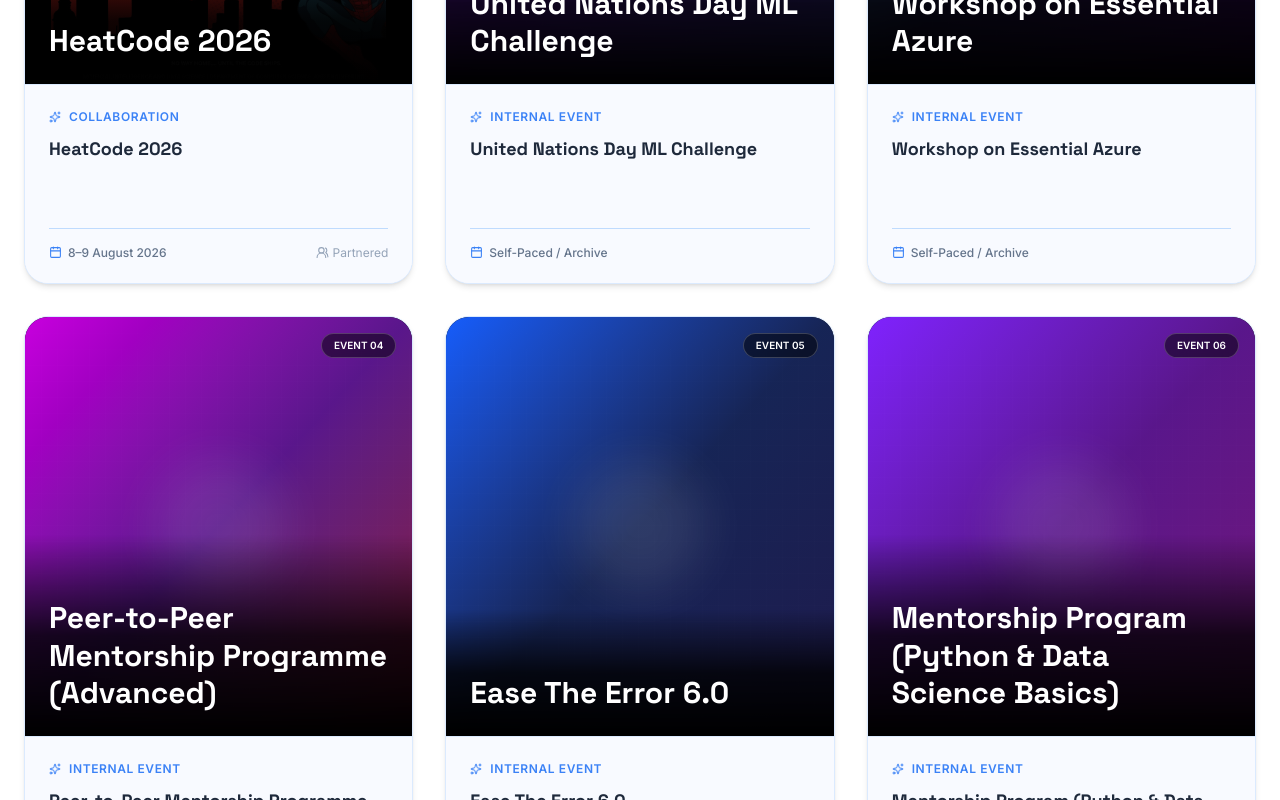
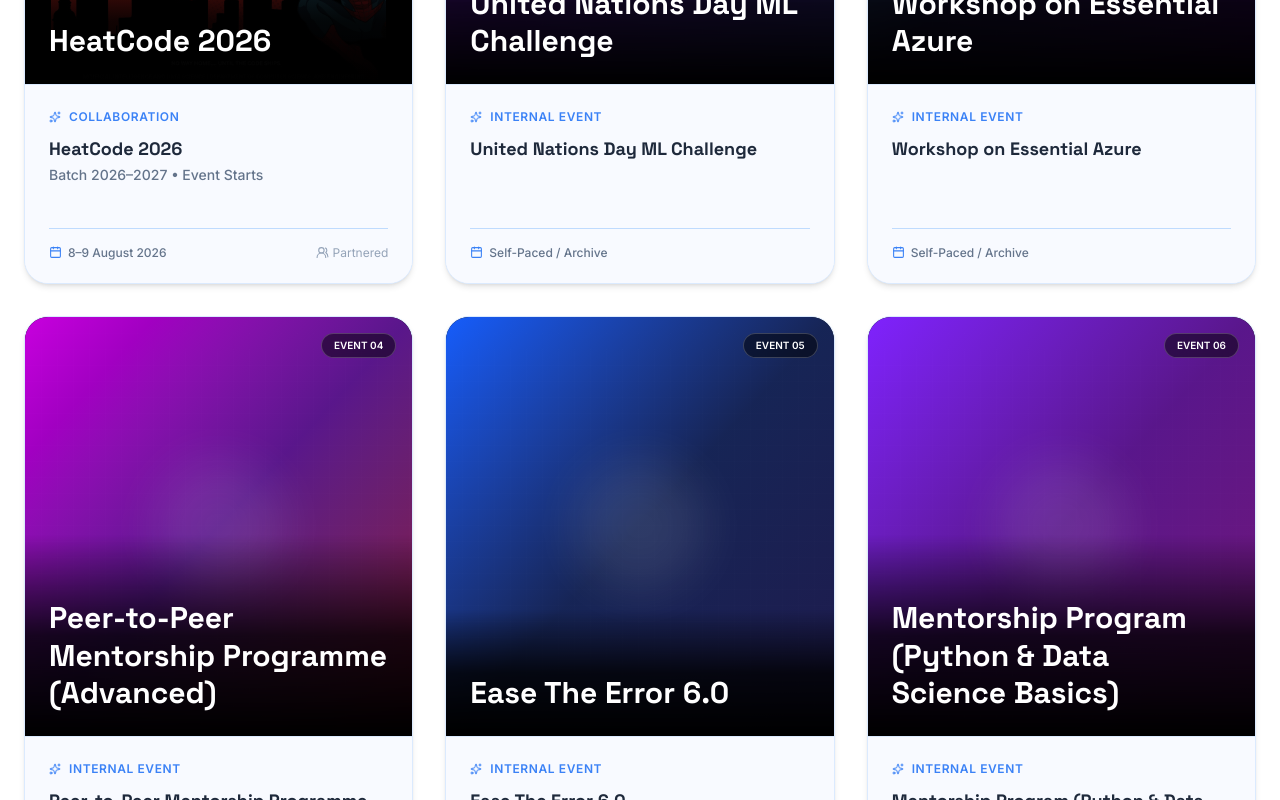
Before and after one commit to fodsesvce/FODSE-Website, a Next.js app: page /events in a window 1280 px wide. Shown: the part 920-1720 px from the top of the page. Built offline with nearby package versions, Linux system fonts and the light colour scheme.

Commit message:
Add HeatCode 2026 event

```diff
--- a/components/events/EventTimeline.tsx
+++ b/components/events/EventTimeline.tsx
@@ -7,6 +7,7 @@
 type Event = {
   id: number;
   title: string;
+  subtitle?: string;
   timeline: string | null;
   collaborators: string | null;
   description: string;
@@ -126,9 +127,17 @@
                       <Sparkles size={12} />
                       <span>{event.collaborators ? "Collaboration" : "Internal Event"}</span>
                     </div>
-                    <h4 className="font-display text-lg font-bold text-text-primary line-clamp-2 leading-snug group-hover:text-accent-light transition-colors duration-200">
-                      {event.title}
-                    </h4>
+                    <div>
+  <h4 className="font-display text-lg font-bold text-text-primary leading-snug group-hover:text-accent-light transition-colors duration-200">
+    {event.title}
+  </h4>
+
+  {event.subtitle && (
+    <p className="mt-1 text-sm text-text-muted font-medium">
+      {event.subtitle}
+    </p>
+  )}
+</div>
                   </div>
                   {/* Date & Bottom Footer */}
                   <div className="border-t border-border-subtle pt-4 flex items-center justify-between text-xs text-text-muted">
```
